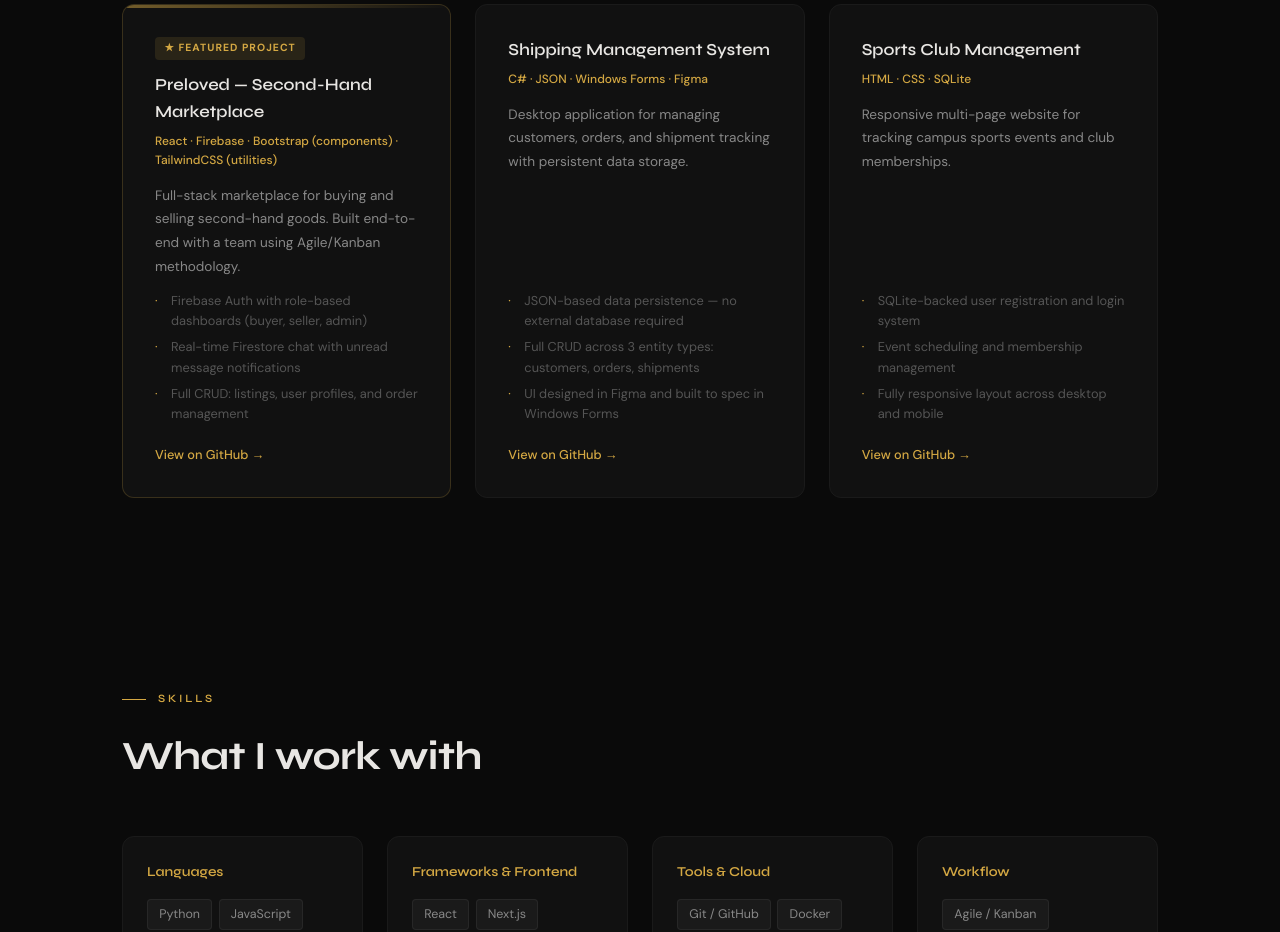
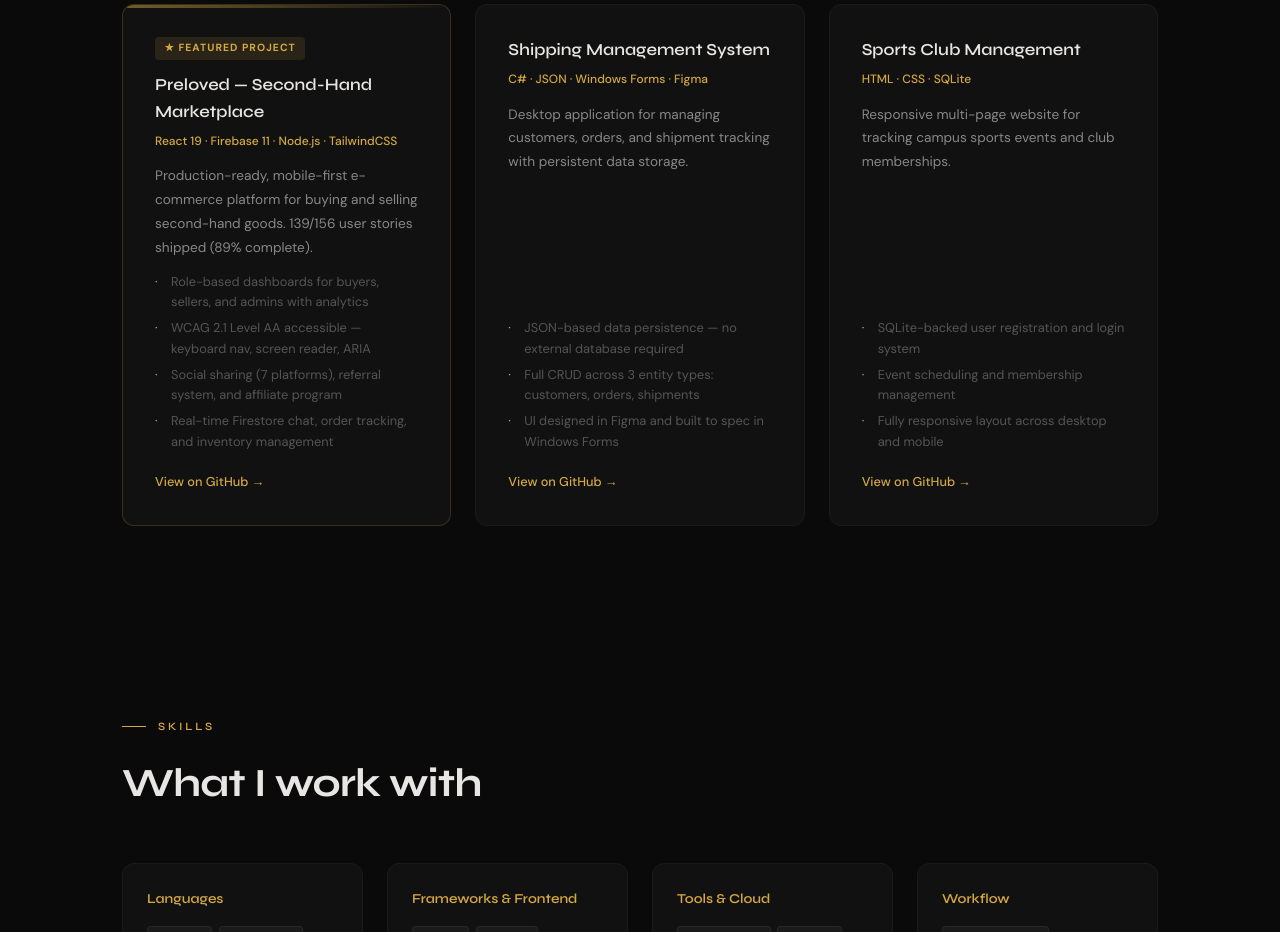
Before and after one commit to ARSH871-bot/Portfolio-, a plain HTML site: page portfolio.html in a window 1280 px wide. Shown: the part 3080-4012 px from the top of the page. Drawn offline with Linux system fonts and the light colour scheme.

Commit message:
Update Preloved card with accurate details from repo README
- Reflect actual tech stack (React 19, Firebase 11, Node.js)
- Add 89% completion metric (139/156 user stories)
- Add WCAG 2.1 AA accessibility achievement
- Add social sharing, referral system, analytics dashboard features

```diff
--- a/portfolio.html
+++ b/portfolio.html
@@ -314,12 +314,13 @@ footer{padding:2rem 0;border-top:1px solid var(--card-border);text-align:center;
       <div class="project-card featured reveal">
         <div class="featured-badge">&#9733; Featured Project</div>
         <div class="project-name">Preloved — Second-Hand Marketplace</div>
-        <div class="project-tech">React &middot; Firebase &middot; Bootstrap (components) &middot; TailwindCSS (utilities)</div>
-        <div class="project-desc">Full-stack marketplace for buying and selling second-hand goods. Built end-to-end with a team using Agile/Kanban methodology.</div>
+        <div class="project-tech">React 19 &middot; Firebase 11 &middot; Node.js &middot; TailwindCSS</div>
+        <div class="project-desc">Production-ready, mobile-first e-commerce platform for buying and selling second-hand goods. 139/156 user stories shipped (89% complete).</div>
         <ul class="project-bullets">
-          <li>Firebase Auth with role-based dashboards (buyer, seller, admin)</li>
-          <li>Real-time Firestore chat with unread message notifications</li>
-          <li>Full CRUD: listings, user profiles, and order management</li>
+          <li>Role-based dashboards for buyers, sellers, and admins with analytics</li>
+          <li>WCAG 2.1 Level AA accessible — keyboard nav, screen reader, ARIA</li>
+          <li>Social sharing (7 platforms), referral system, and affiliate program</li>
+          <li>Real-time Firestore chat, order tracking, and inventory management</li>
         </ul>
         <div class="project-links">
           <a href="https://github.com/ARSH871-bot/PRELOVED-" class="project-link" target="_blank">View on GitHub &rarr;</a>
```
